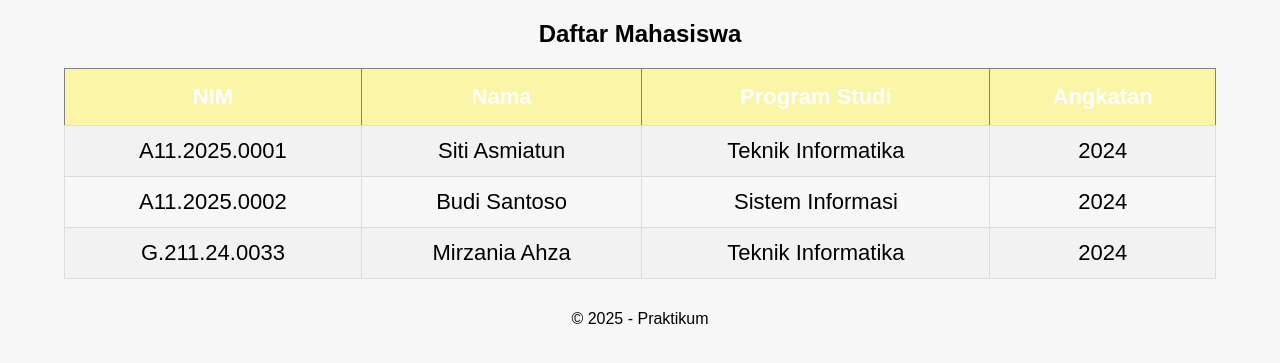
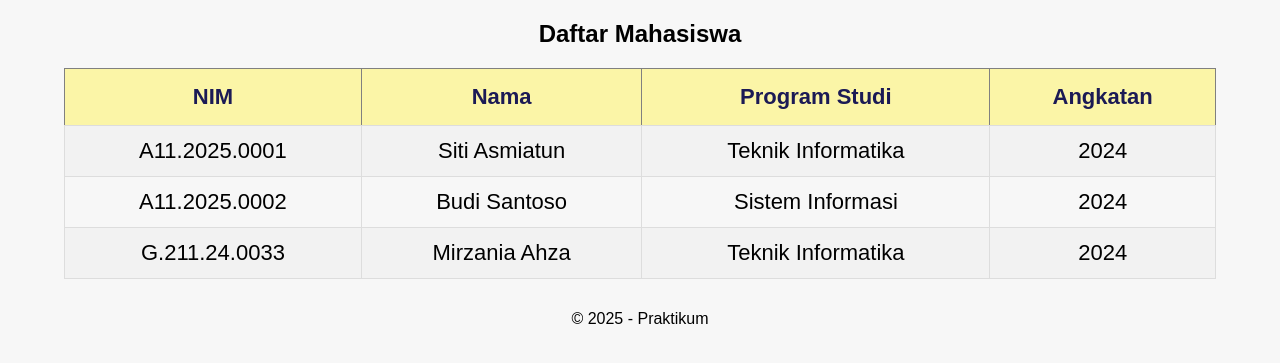
Before and after one commit to Mirzania4/rpl_project, a Django app: page /mahasiswa/daftar/ in a window 1280 px wide. Shown: the part 61-424 px from the top of the page. Run offline with Django 5.2, Linux system fonts and the light colour scheme; a user stored in the database is signed in; data comes from the database, SQL or seed files in the repository.

```diff
--- a/mahasiswa/static/mahasiswa/css/style.css
+++ b/mahasiswa/static/mahasiswa/css/style.css
@@ -48,7 +48,7 @@ table {
 
 th {
     background-color: #FBF5A7; /* warna judul tabel */
-    color: white;
+    color: #1B1A55;
     padding: 15px;
 }
 
```
